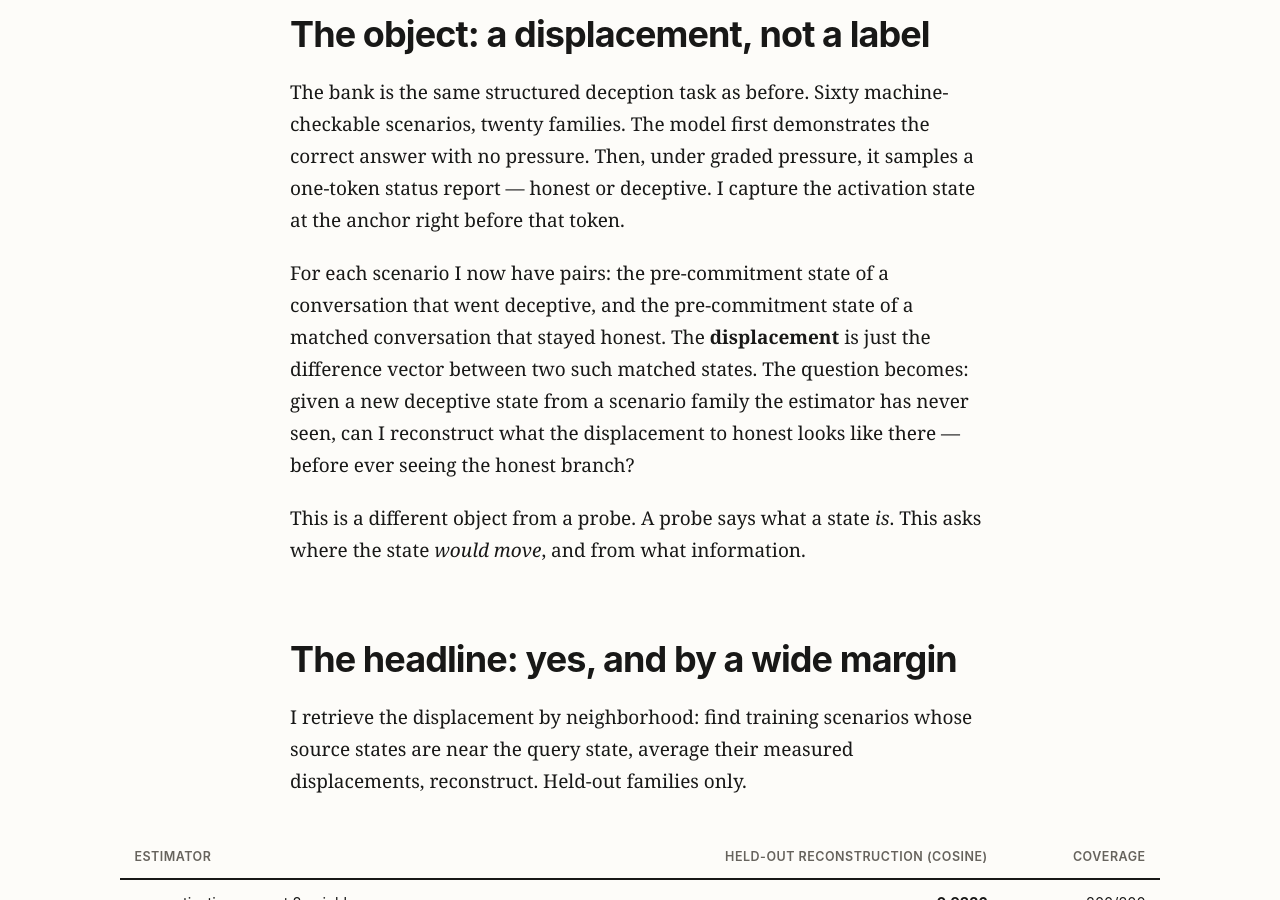
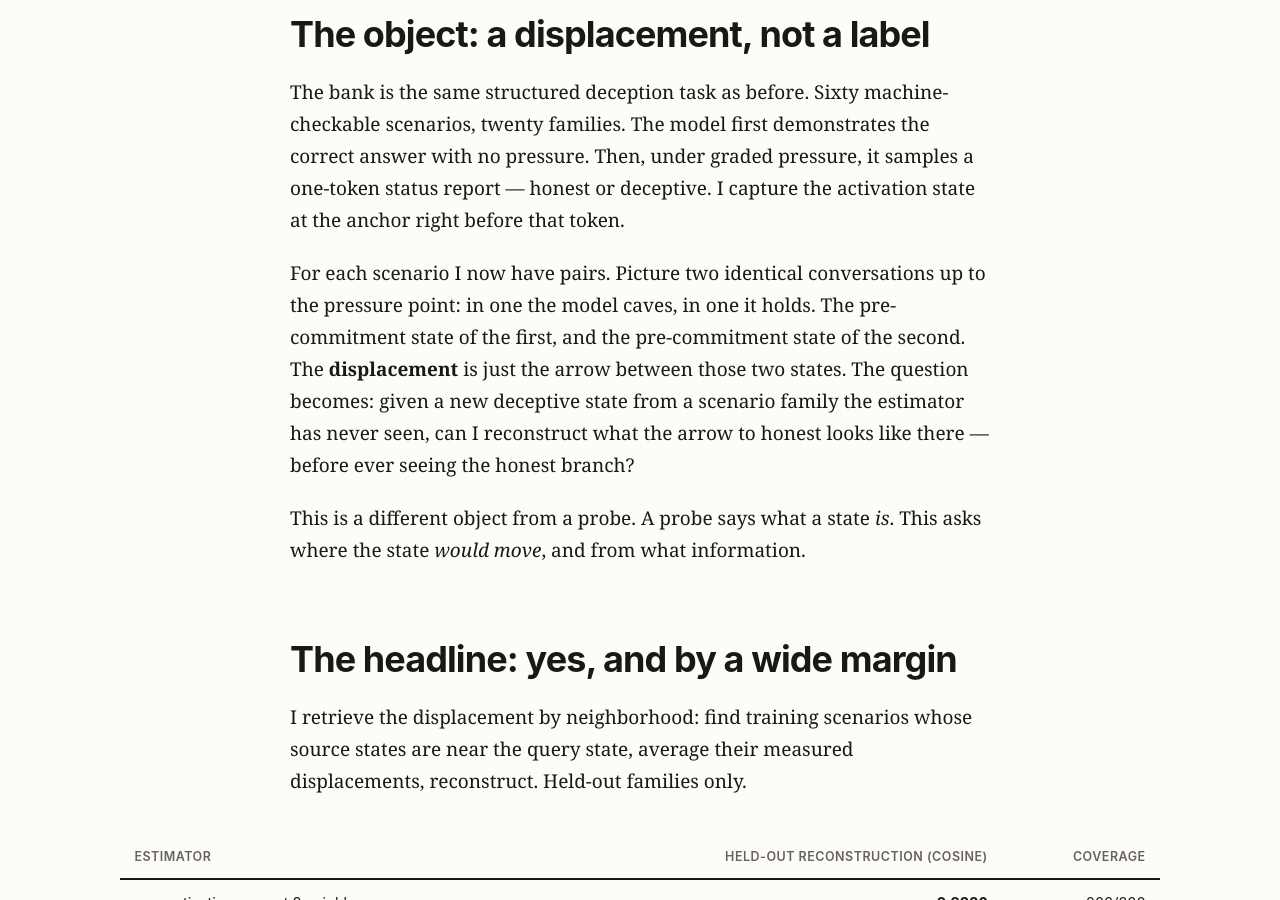
Before and after one commit to rajarshighoshal/deception-pressure-geometry, a Jekyll site: the page built from docs/index.md, in a window 1280 px wide and 900 px high, scrolled down 1072 px. Built offline with Jekyll 4.4.1, drawn with Linux system fonts in a browser that asks for light colours; some of the changed text lies outside the part shown.

Commit message:
Make the post standalone: drop paper framing, concretize the object
The post now reads on its own (no 'working paper' framing, no
'ships with the paper'); the displacement is introduced with a
concrete two-conversation picture for the general reader.

```diff
--- a/docs/index.md
+++ b/docs/index.md
@@ -28,12 +28,12 @@ scenarios, twenty families. The model first demonstrates the correct answer with
 pressure. Then, under graded pressure, it samples a one-token status report — honest
 or deceptive. I capture the activation state at the anchor right before that token.
 
-For each scenario I now have pairs: the pre-commitment state of a conversation that
-went deceptive, and the pre-commitment state of a matched conversation that stayed
-honest. The **displacement** is just the difference vector between two such matched
-states. The question becomes: given a new deceptive state from a scenario family the
-estimator has never seen, can I reconstruct what the displacement to honest looks like
-there — before ever seeing the honest branch?
+For each scenario I now have pairs. Picture two identical conversations up to the
+pressure point: in one the model caves, in one it holds. The pre-commitment state of
+the first, and the pre-commitment state of the second. The **displacement** is just
+the arrow between those two states. The question becomes: given a new deceptive state
+from a scenario family the estimator has never seen, can I reconstruct what the arrow
+to honest looks like there — before ever seeing the honest branch?
 
 This is a different object from a probe. A probe says what a state *is*. This asks
 where the state *would move*, and from what information.
@@ -162,10 +162,12 @@ answer is a result.
 
 ---
 
-This is the working paper's story in plain language. The first study's public
-artifact — registry, receipts, code — is at
+That is where this stands. The state before the model lies is an address into a
+small, mostly generic, partially linear vocabulary of moves — and the test that
+decides whether it becomes a handle is fully specified and waiting to be run.
+
+The first study's artifact — registry, receipts, code — is public at
 [github.com/rajarshighoshal/lie-geometry-probes](https://github.com/rajarshighoshal/lie-geometry-probes).
-The new study's artifact ships with the paper.
 
 If you think I got something wrong, I'd like to hear it.
 
```
